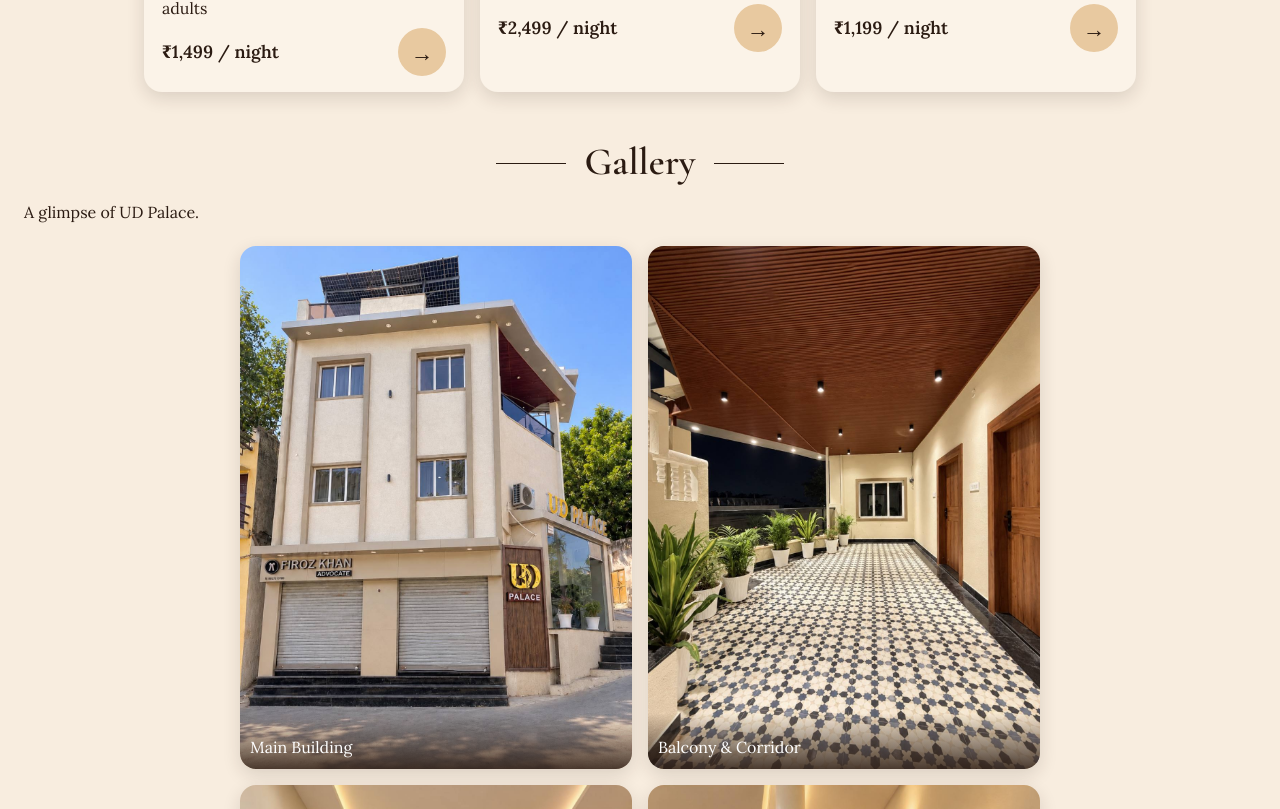
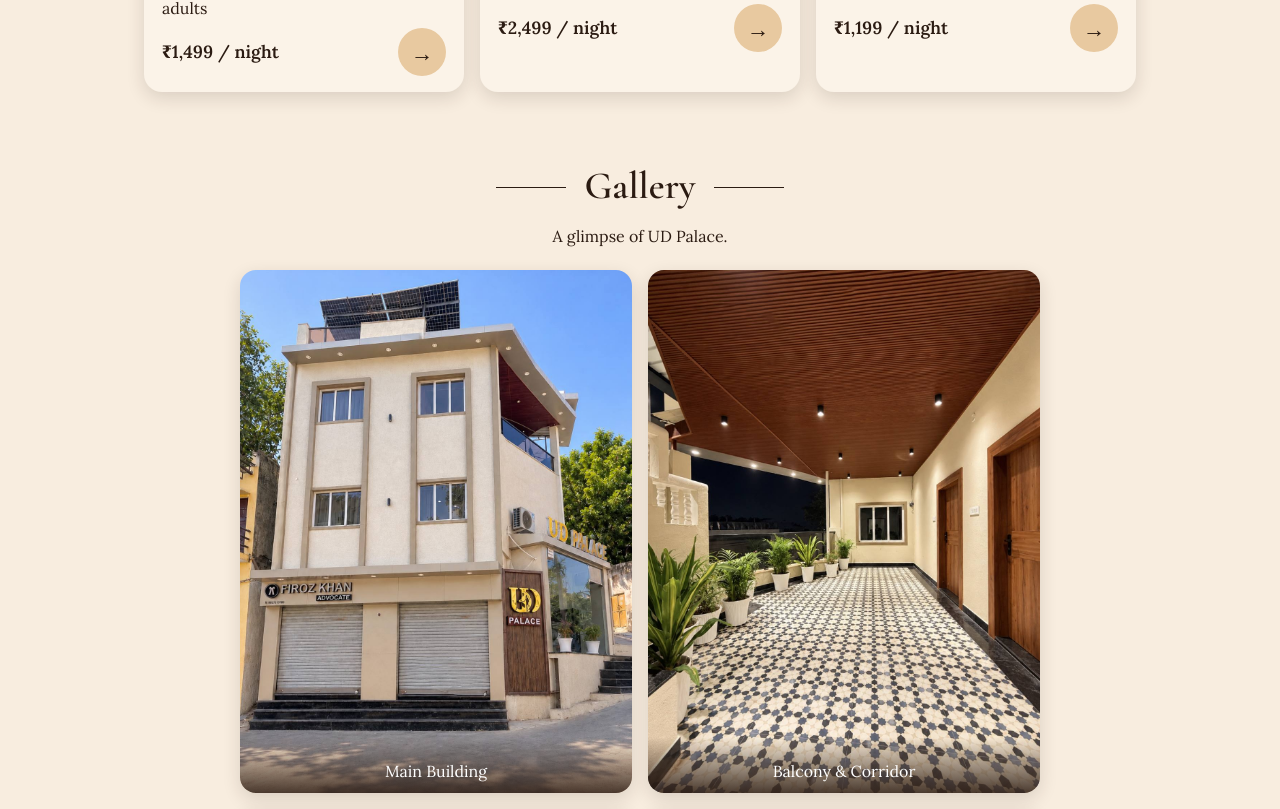
Before and after one commit to HiyaKothari1/Hotel, a React (Vite) app: page / in a window 1280 px wide. Shown: the part 2711-3520 px from the top of the page. Built offline with nearby package versions, Linux system fonts and the light colour scheme.

Commit message:
Update gallery styling

```diff
--- a/src/index.css
+++ b/src/index.css
@@ -168,6 +168,7 @@ img { max-width: 100%; display: block; }
   background-repeat: no-repeat;
   background-image: linear-gradient(120deg, #3a2618, #8a6238);
   text-align: center;
+
 }
 .quote-banner::before { content: ""; position: absolute; inset: 0; background: rgba(43,27,18,.55); }
 .quote-banner p, .quote-banner hr { position: relative; }
@@ -364,7 +365,7 @@ img { max-width: 100%; display: block; }
 }
 .hero-slide.active { opacity: 1; }
 /* ---------- GALLERY ---------- */
-.gallery { padding: 24px var(--gutter) 32px; text-align: center; }
+.photo-gallery { padding: 24px var(--gutter) 32px; text-align: center; }
 .gallery-grid {
   display: grid; grid-template-columns: repeat(2, 1fr); gap: 12px;
   max-width: var(--page-max); margin-inline: auto;
```
